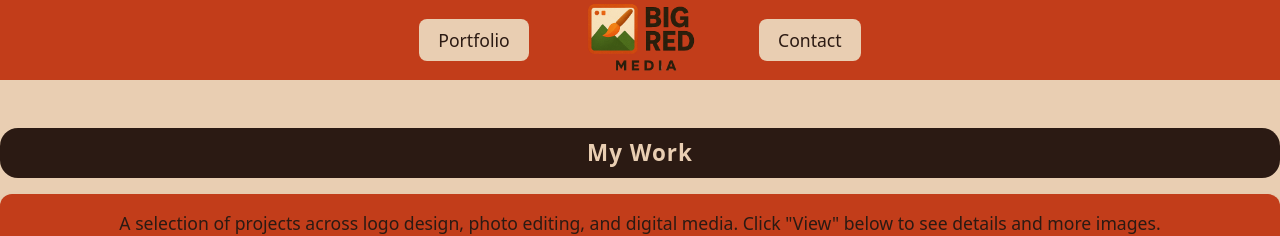
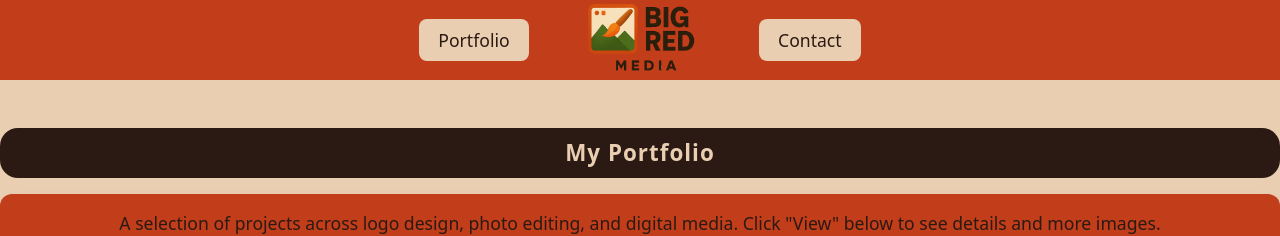
Before and after one commit to Dguminski12/big-red-media, a React (Vite) app: page /Portfolio in a window 1280 px wide. Shown: the top 236 px of the page. Built offline with nearby package versions, Linux system fonts and the light colour scheme.

Commit message:
title change on Portfolio page

```diff
--- a/src/pages/Portfolio.jsx
+++ b/src/pages/Portfolio.jsx
@@ -6,7 +6,7 @@ import ProjectCard from "../components/ProjectCard.jsx";
 export default function Work() {
   return (
     <section className="work-page">
-      <h1>My Work</h1>
+      <h1>My Portfolio</h1>
       <p className="work-intro">
         A selection of projects across logo design, photo editing, and digital media. Click "View" below to see details and more images.
       </p>
```
